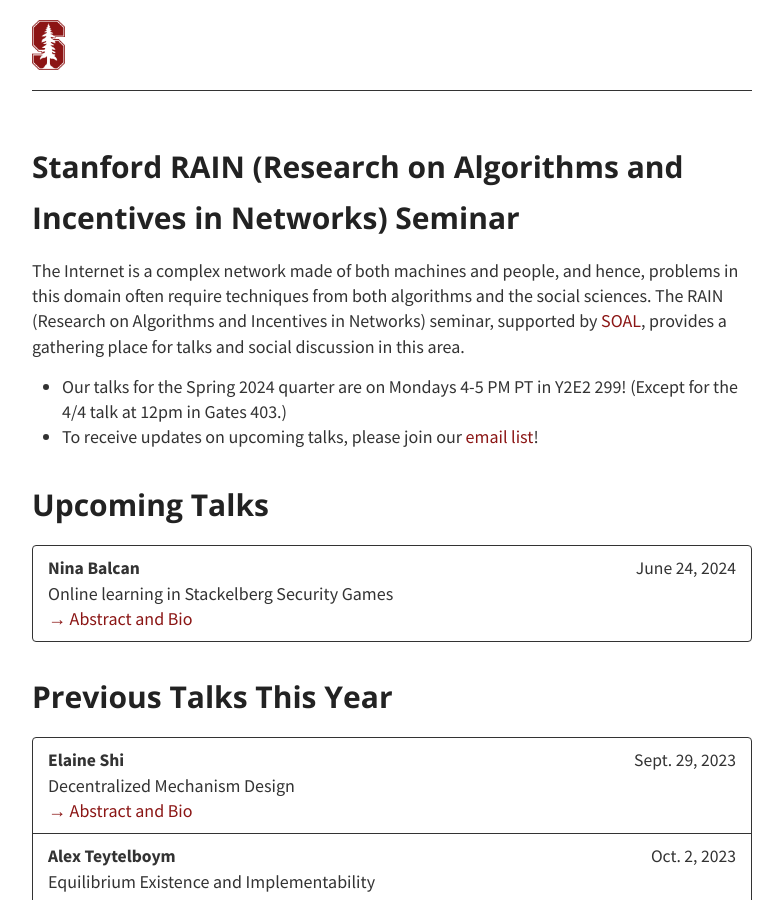
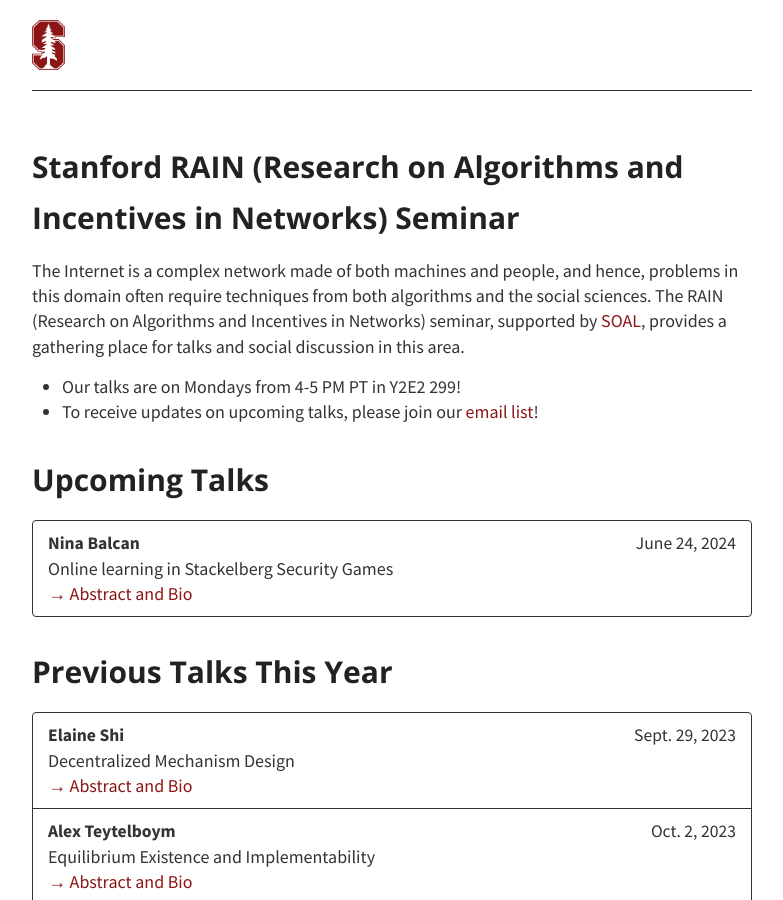
Before and after one commit to stanford-rain-seminar/stanford-rain-seminar.github.io, a Jekyll site: the page built from index.md, in a window 1280 px wide and 900 px high. Shown: the whole window, without its empty margins (248-1031 px from the left). Built offline with Jekyll 4.4.1, drawn with Linux system fonts in a browser that asks for light colours; nearby versions of some CDN libraries; our own code applies the rules of GitHub Pages for plain Markdown files.

Commit message:
Update index.md

```diff
--- a/index.md
+++ b/index.md
@@ -8,7 +8,7 @@ meta-description: "The RAIN (Research on Algorithms and Incentives in Networks)
 The Internet is a complex network made of both machines and people, and hence, problems in this domain often require techniques from both algorithms and the social sciences. The RAIN (Research on Algorithms and Incentives in Networks) seminar, supported by [SOAL](https://web.stanford.edu/group/soal/), provides a gathering place for talks and social discussion in this area.
 
 
-* Our talks for the Spring 2024 quarter are on Mondays 4-5 PM PT in Y2E2 299! (Except for the 4/4 talk at 12pm in Gates 403.)
+* Our talks are on Mondays from 4-5 PM PT in Y2E2 299!
 * To receive updates on upcoming talks, please join our [email list](https://mailman.stanford.edu/mailman/listinfo/internetalgs)!
 
 {% for category in site.data.talks %}
```
